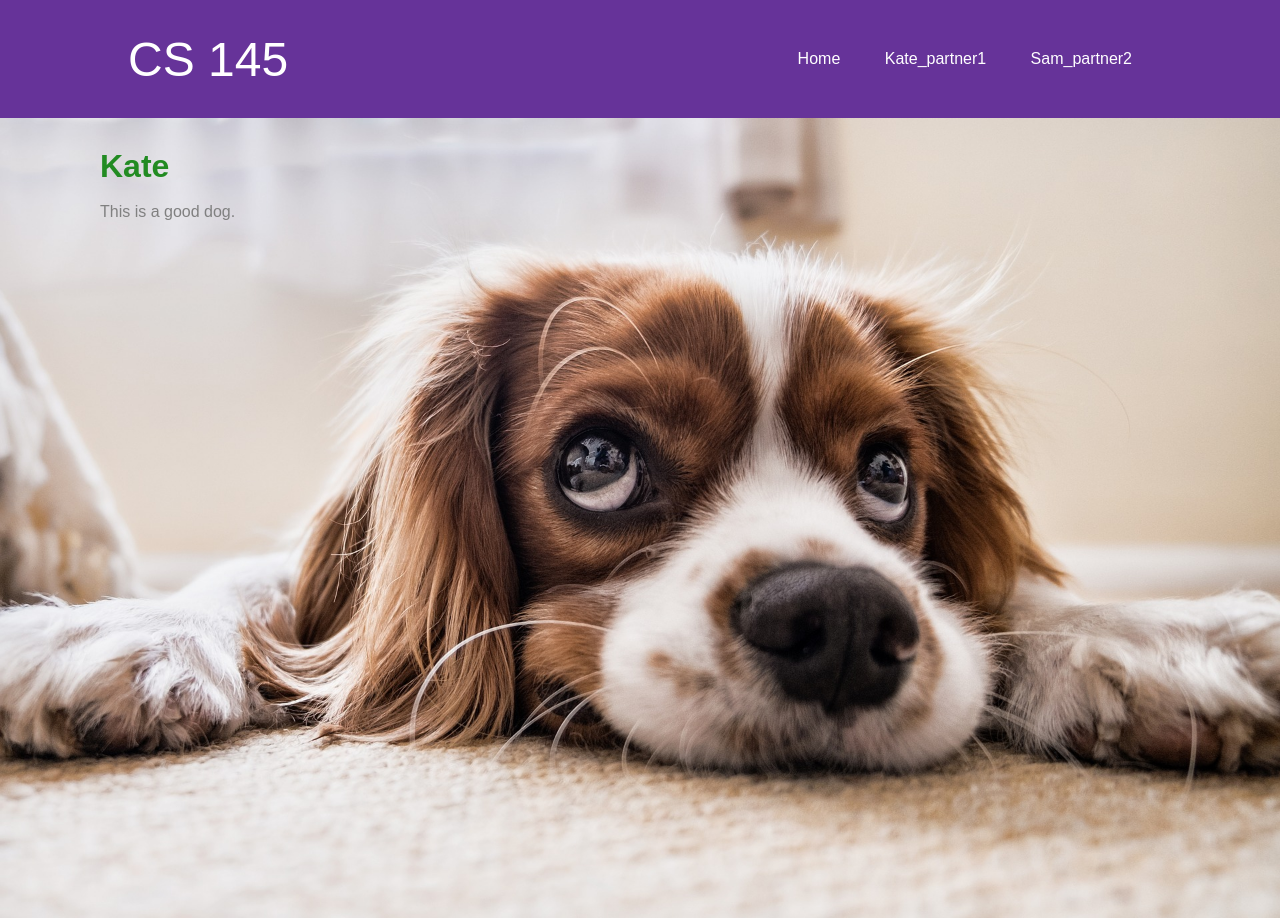
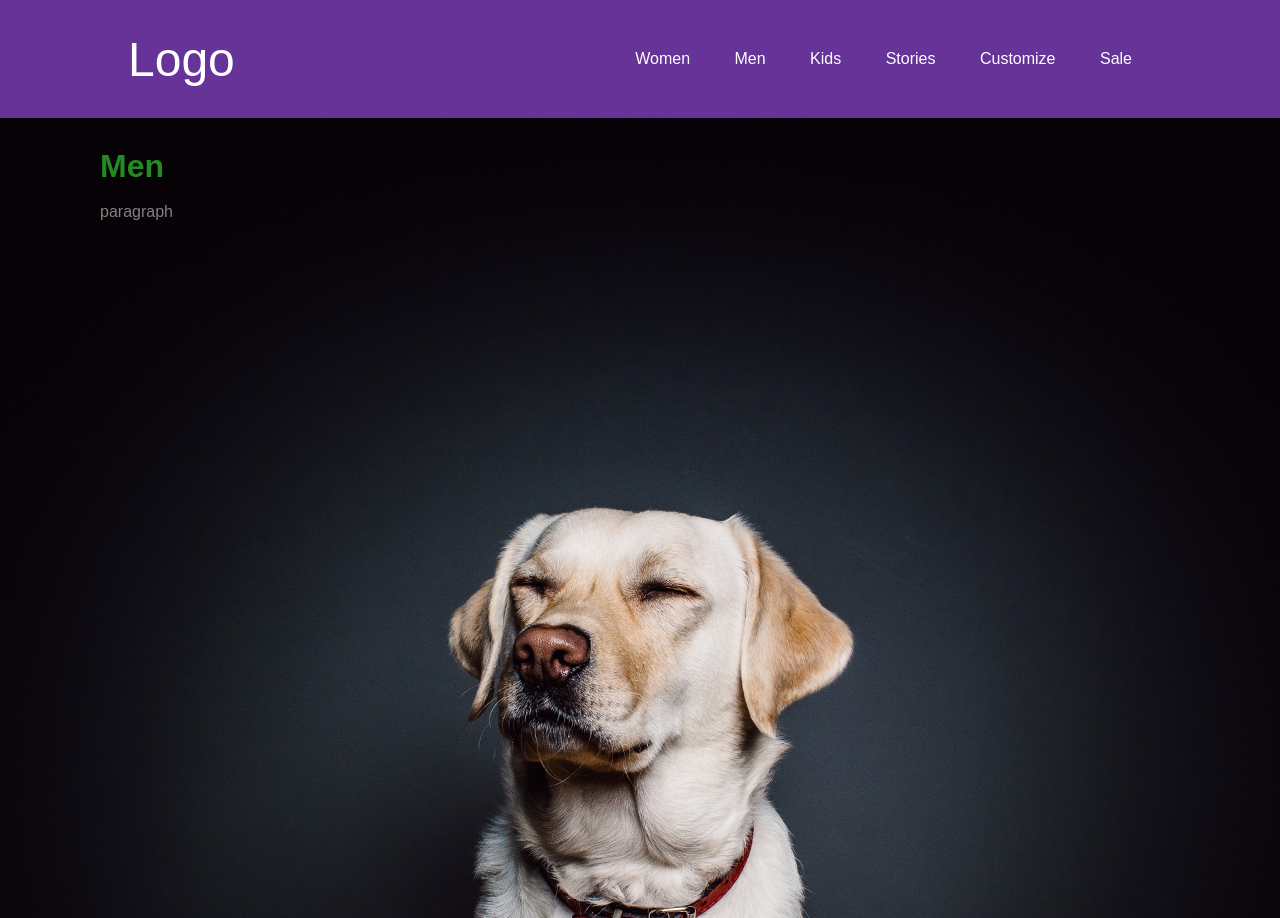
Before and after one commit to Kstall23/cs145, a plain HTML site: page men.html in a window 1280 px wide. Drawn offline with Linux system fonts and the light colour scheme; files that its build step writes are made by us from their sources; files whose address does not match are found by name.

Commit message:
Add files via upload

```diff
--- a/men.html
+++ b/men.html
@@ -3,7 +3,7 @@
 
 <head>
     <meta charset="utf-8">
-    <title>Dogs</title>
+    <title>codenim</title>
     <link rel="stylesheet" href="../css/global.css">
     <link rel="stylesheet" href="../css/infopages.css">
 </head>
@@ -11,23 +11,26 @@
 <body>
 
     <header>
-        <a href="../index.html" id="logo">CS&nbsp;145</a>
+        <a href="../index.html" id="logo">Logo</a>
         <nav>
             <ul>
-                <li><a href="home.html">Home</a></li>
-                <li><a href="kate.html">Kate_partner1</a></li>
-                <li><a href="sam.html">Sam_partner2</a></li>
+                <li><a href="women.html">Women</a></li>
+                <li><a href="men.html">Men</a></li>
+                <li><a href="kids.html">Kids</a></li>
+                <li><a href="stories.html">Stories</a></li>
+                <li><a href="customize.html">Customize</a></li>
+                <li><a href="sale.html">Sale</a></li>
             </ul>
         </nav>
 
     </header>
-        <div class="bgimg2">
+        <div class="bgimg1">
         <main>
             <h1>
-                Kate
+                Men
             </h1>
             <br>
-            <p> This is a good dog.
+            <p> paragraph
             </p>
         </main>
 
```
Also changed, not shown: customize.html (+10 -10 lines), kids.html (+11 -10 lines), sale.html (+10 -7 lines), stories.html (+10 -7 lines), women.html (+10 -7 lines).
